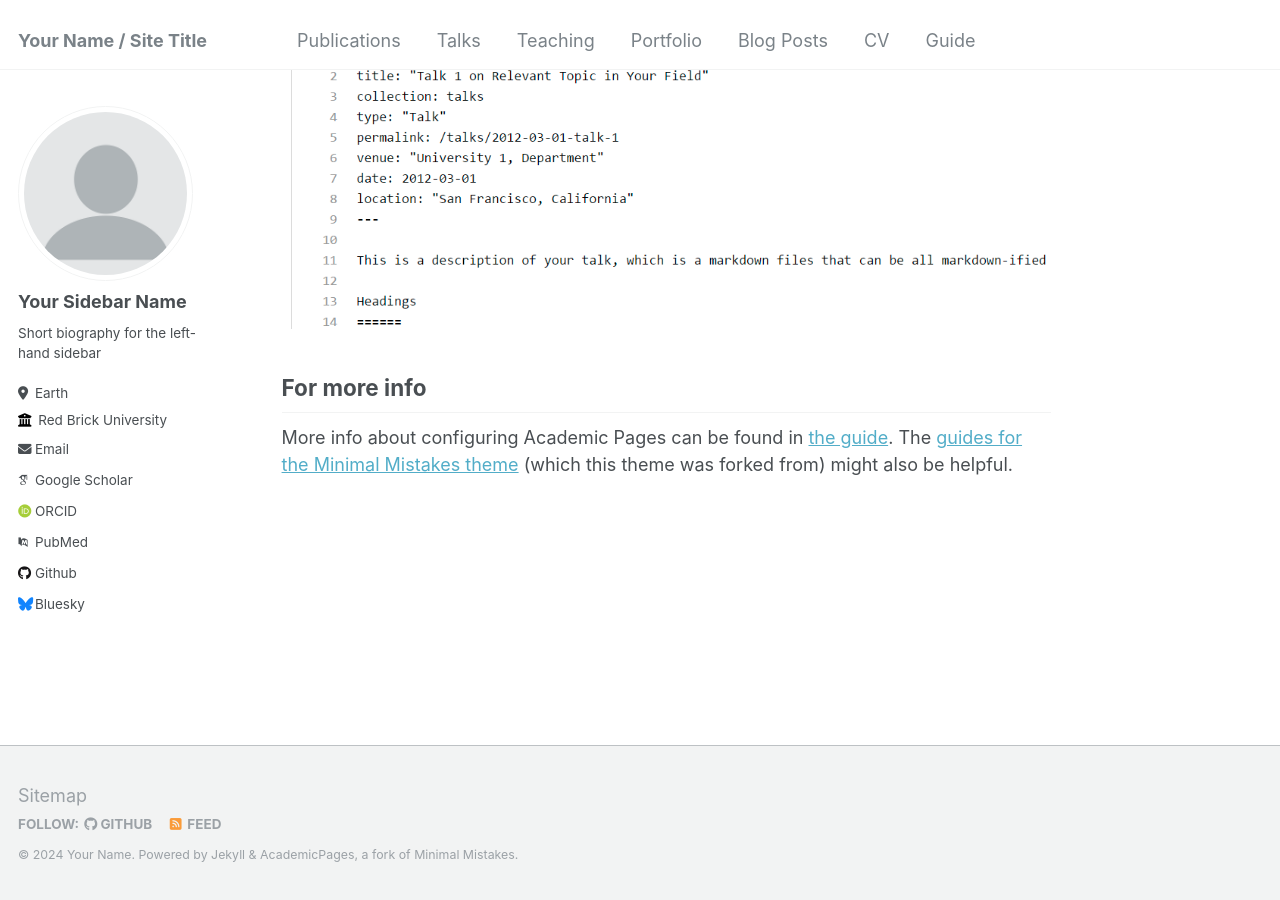
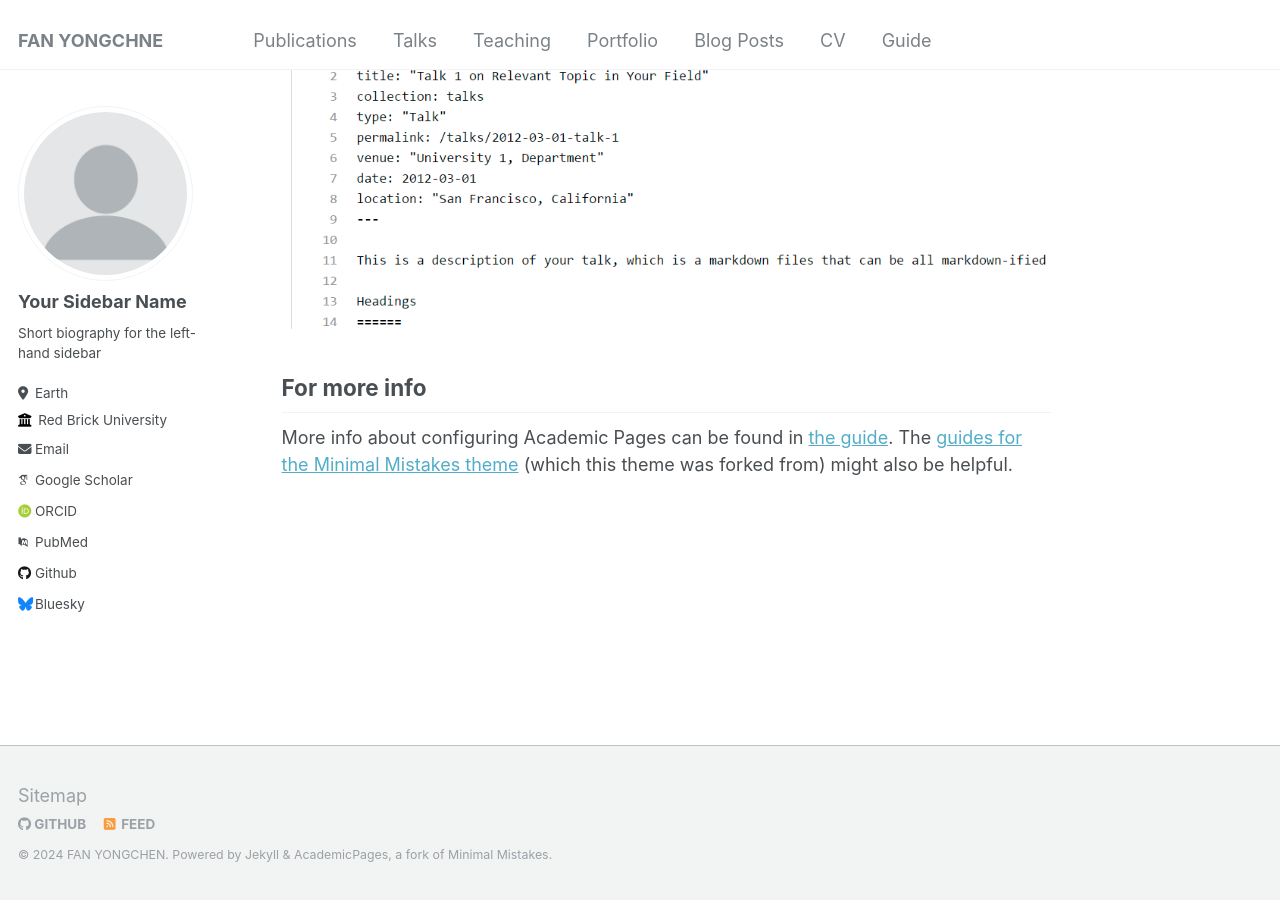
Before and after one commit to fanyongchenfyc/fanyongchenfyc.github.io, a Jekyll site: the page built from _pages/about.md, in a window 1280 px wide and 900 px high, scrolled down 2660 px. Built offline with Jekyll 4.4.1, drawn with Linux system fonts in a browser that asks for light colours; some web fonts are replaced.

Commit message:
Update _config.yml

```diff
--- a/_config.yml
+++ b/_config.yml
@@ -7,14 +7,14 @@
 # server process.
 
 # Basic Site Settings
-locale                   : "en-US"
-title                    : "Your Name / Site Title"
+locale                   : "en-HK"
+title                    : "FAN YONGCHNE"
 title_separator          : "-"
-name                     : &name "Your Name"
+name                     : &name "FAN YONGCHEN"
 description              : &description "personal description"
-url                      : https://academicpages.github.io # the base hostname & protocol for your site e.g. "https://mmistakes.github.io"
+url                      : https://fanyongchenfyc.github.io # the base hostname & protocol for your site e.g. "https://mmistakes.github.io"
 baseurl                  : "" # the subpath of your site, e.g. "/blog"
-repository               : "academicpages/academicpages.github.io"
+repository               : "fanyongchenfyc/academicpages.github.io"
 
 # Site Author - The following control what appear as part of the author content on the side bar.
 #               If a field is blank the icon and link will not appear, otherwise it will be shown.
```
